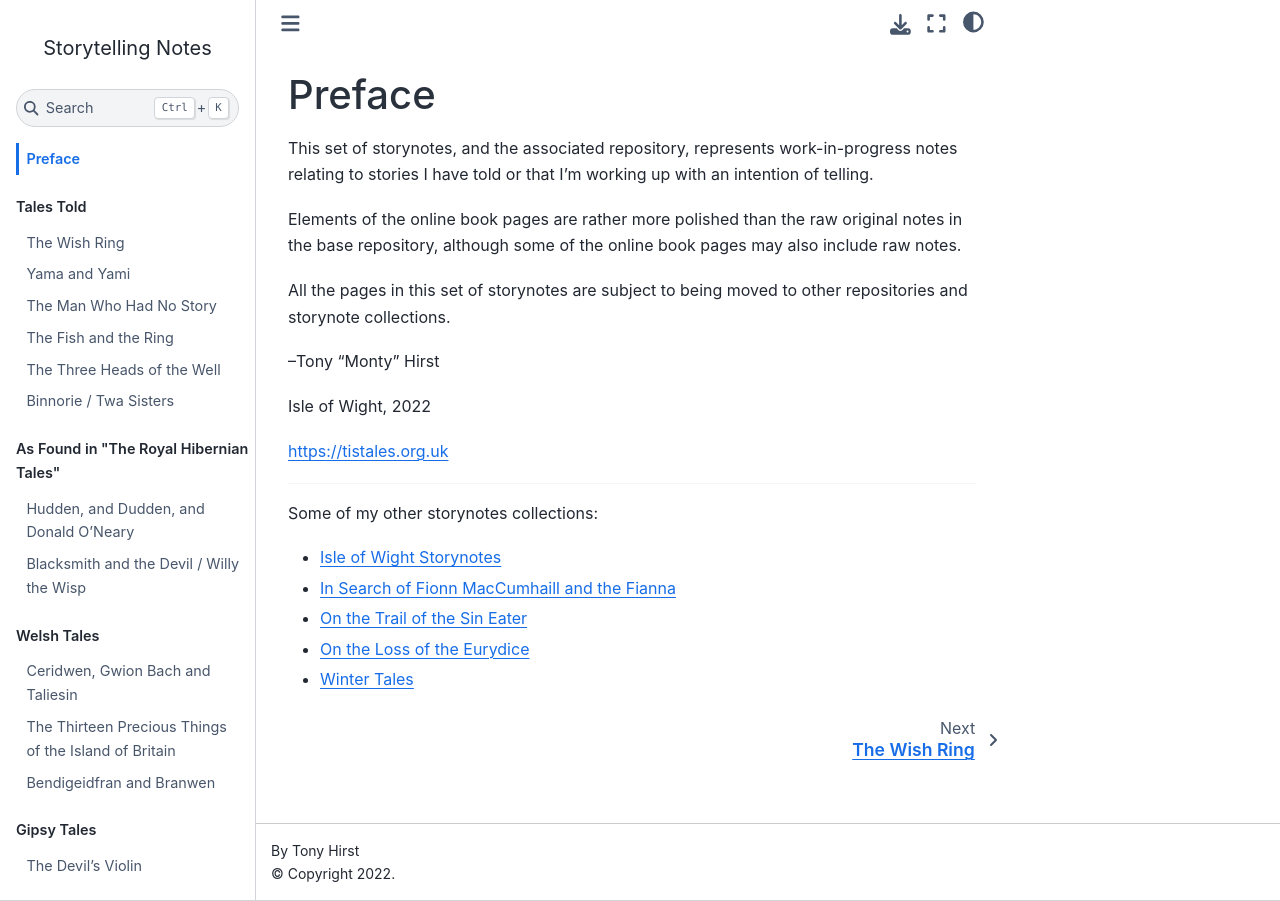
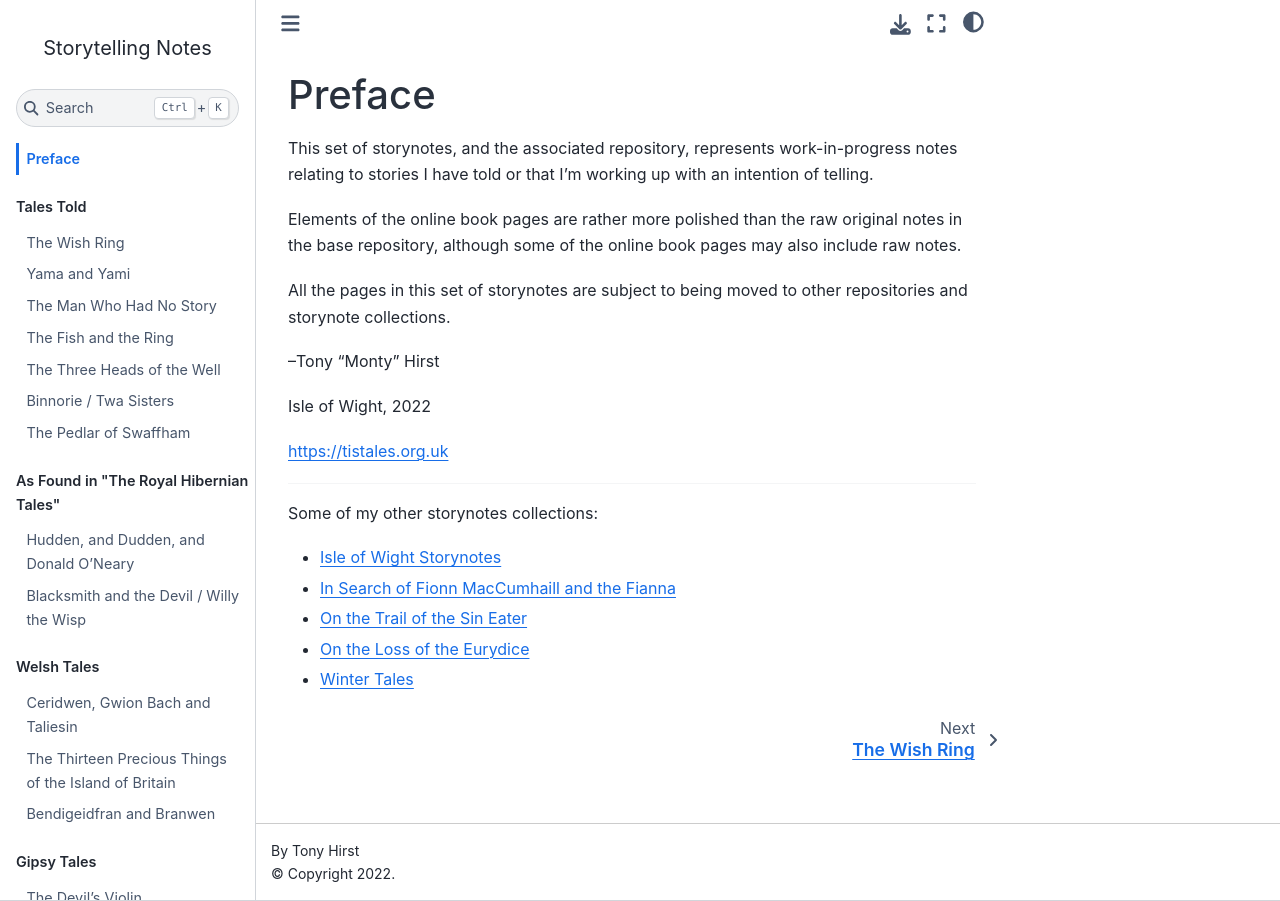
Before and after one commit to psychemedia/storytelling-notes, a Jupyter Book: the page built from preface.md, in a window 1280 px wide. Built offline with Jupyter Book 1.0.4 settings and Sphinx 7.4.7 and the Sphinx Book theme 1.1.4, drawn with Linux system fonts in a browser that asks for light colours.

Commit message:
Add pedlar to toc

```diff
--- a/_toc.yml
+++ b/_toc.yml
@@ -9,6 +9,7 @@ parts:
   - file: knight-york-fish-ring
   - file: three-heads-well
   - file: twa-sisters-binnorie
+  - file: pedlar-of-swaffham
 - caption: As Found in "The Royal Hibernian Tales"
   chapters:
   - file: hudden_dudden
```
